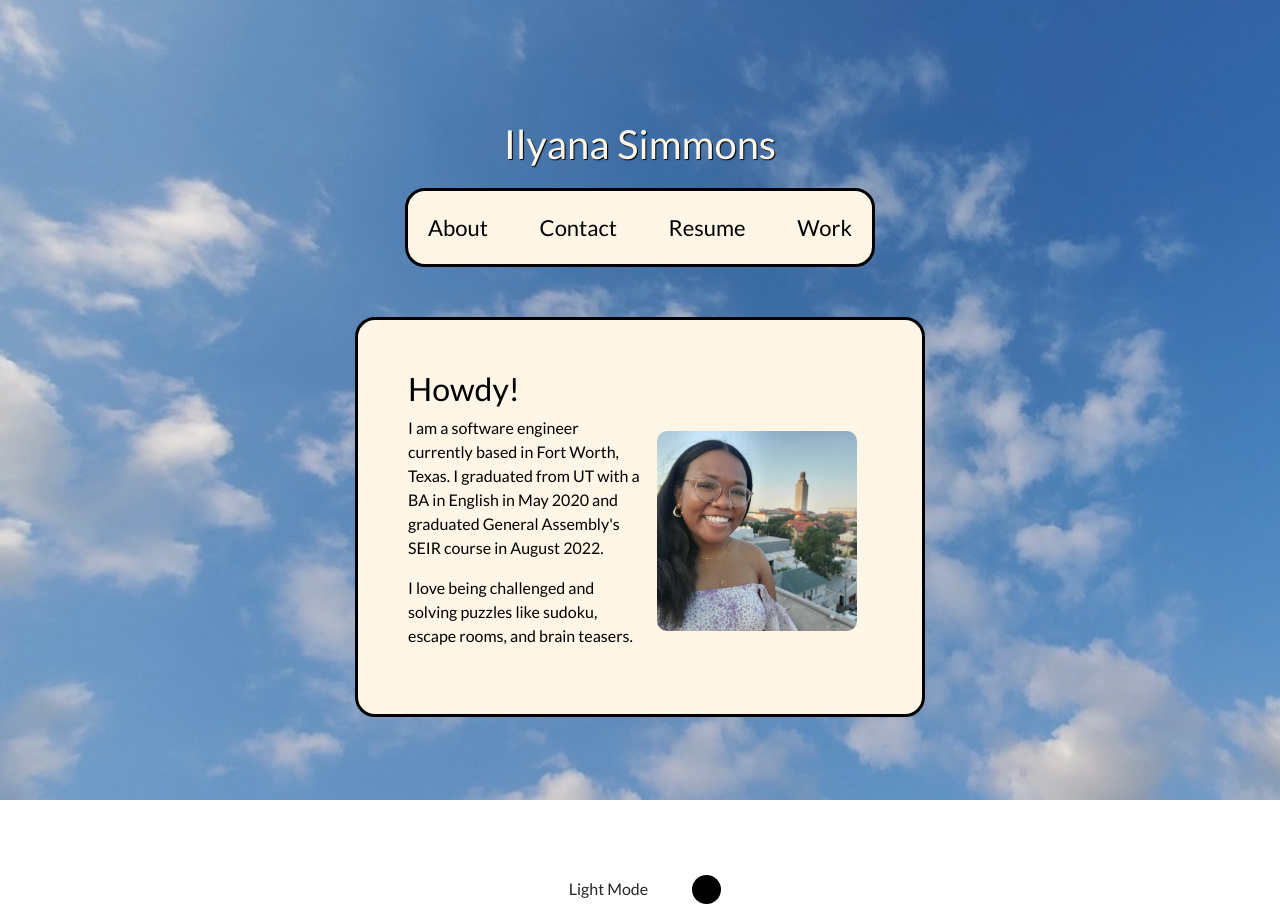
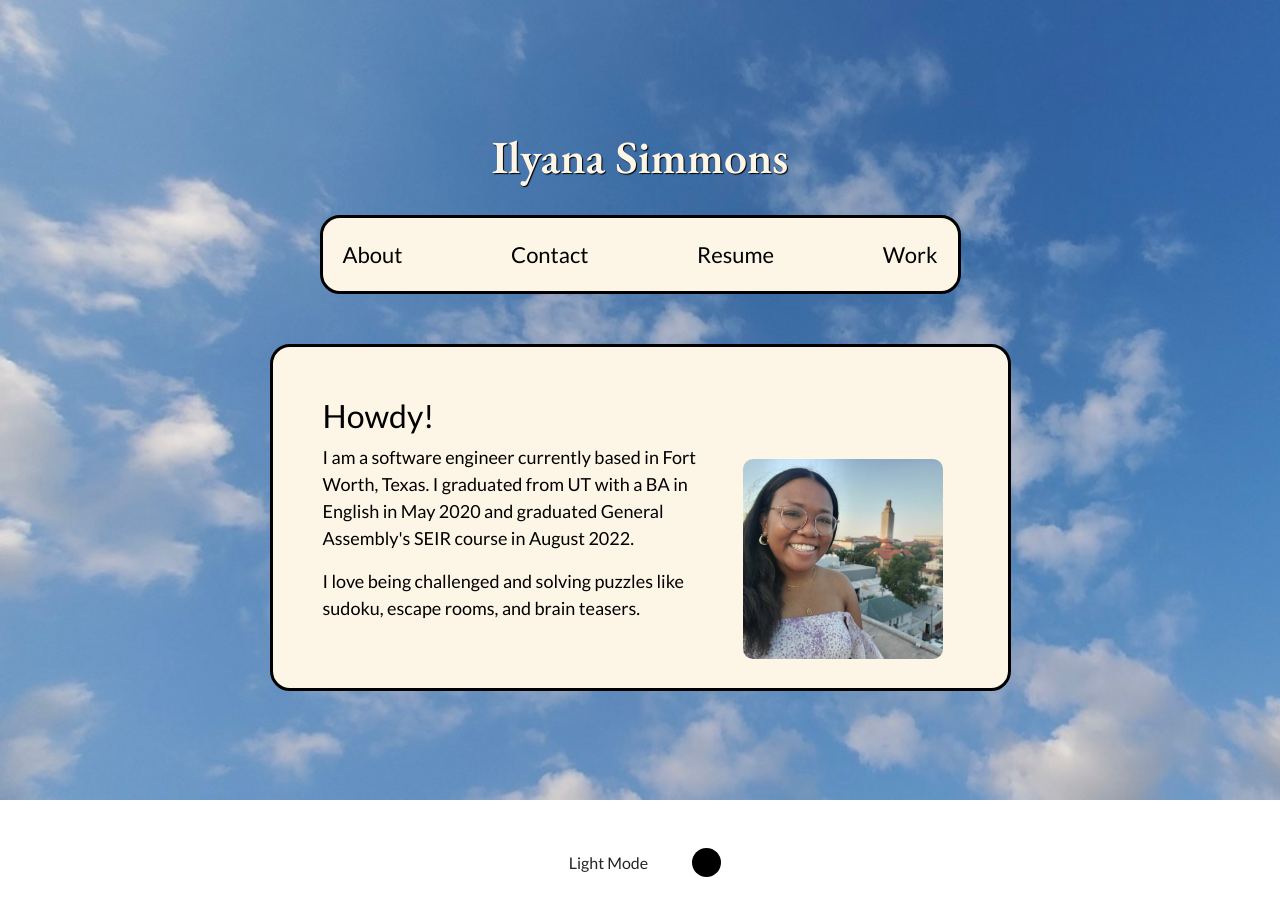
Before and after one commit to ilsyim/react-portfolio-front-end, a React (Create React App) app: page / in a window 1280 px wide. After the commit the page ends 885 px from the top, so only its background shows below. Built offline with nearby package versions, Linux system fonts and the light colour scheme.

Commit message:
fix padding

```diff
--- a/public/index.html
+++ b/public/index.html
@@ -9,6 +9,9 @@
       name="description"
       content="Web site created using create-react-app"
     />
+    <link rel="preconnect" href="https://fonts.googleapis.com">
+<link rel="preconnect" href="https://fonts.gstatic.com" crossorigin>
+<link href="https://fonts.googleapis.com/css2?family=EB+Garamond:wght@600&display=swap" rel="stylesheet">
     <link rel="preconnect" href="https://fonts.googleapis.com">
 <link rel="preconnect" href="https://fonts.gstatic.com" crossorigin>
 <link href="https://fonts.googleapis.com/css2?family=Lato&display=swap" rel="stylesheet">
--- a/src/App.css
+++ b/src/App.css
@@ -50,17 +50,18 @@
 }
 
 h1 {
-  margin: 20px;
-}
-
-#light h1 {
-  color: var(--light-h1);
+  margin: 30px;
+  font-family: 'EB Garamond', serif;
+  font-weight: 600;
+  font-size: 46px;
+  color: oldlace;
   text-shadow: 1px 1px 1px black;
+  /* background-color: rgba(56,112,176, .05); */
 }
 
 #dark h1 {
   color: var(--dark-h1);
-  text-shadow: .5px .5px .5px oldlace;
+  text-shadow: none;
 }
 
 /* Landing */
@@ -75,7 +76,7 @@
 
 /* Portfolio */
 .portfolio {
-  width: 50%;
+  width: 65%;
 }
 
 .portfolioNav{
@@ -145,14 +146,15 @@
 }
 
 /* About */
-#light .article {
+.article {
   padding: 50px;
   margin: 50px auto;
   background-color: var(--light-bg);
   border: 3px solid var(--light-text);
   border-radius: 20px;
   /* opacity: .8; */
-  color: var(--light-text)
+  color: var(--light-text);
+  font-size: 18px;
 }
 
 #dark .article {
@@ -182,6 +184,8 @@
 }
 .icon:hover {
   background-color: rgba(253, 245, 230, .5);
+  background-size: contain;
+  border-radius: 100px;
 }
 
 /* Resume */
@@ -196,14 +200,18 @@
 /* Work */
 .workSection {
   margin: 50px;
+  display: flex;
+  flex-direction: row;
+  flex-wrap: wrap;
+  justify-content: center;
+  align-items: center;
 }
 
 .card {
   background-color: var(--light-bg);
-  /* background-color: rgba(56,112,176, .4); */
   border: 2px solid black;
   color: black;
-  padding: 10px;
+  padding: 15px;
   width: 100%;
 }
 
@@ -237,11 +245,11 @@
 }
 
 .cardContainer {
-  background-color: none;
   display: flex;
   flex-direction: row;
   flex-wrap: wrap;
   justify-content: center;
+  align-items: center;
   margin: 20px;
   gap: 20px;
   scroll-behavior: smooth;
```
